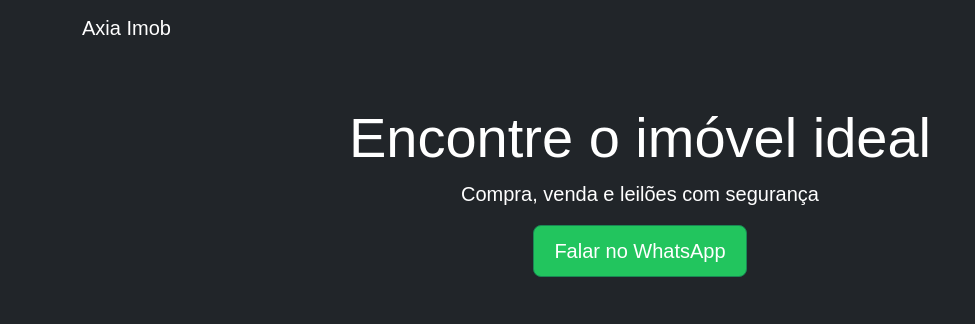
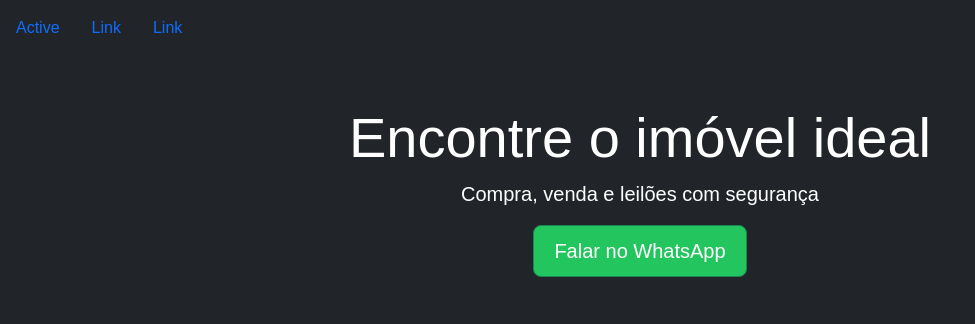
Before and after one commit to victorMedeiros82/axiaImob, a Django app: page / in a window 1280 px wide. Shown: the top 324 px of the page, without its empty margins (0-975 px from the left). Run offline with Django 5.2, Linux system fonts and the light colour scheme.

Commit message:
alterando varios arquivos

```diff
--- a/templates/core/home.html
+++ b/templates/core/home.html
@@ -14,9 +14,20 @@
 
 <!-- NAVBAR -->
 <nav class="navbar navbar-expand-lg navbar-dark bg-dark">
-  <div class="container">
-    <a class="navbar-brand" href="#">Axia Imob</a>
-  </div>
+    <ul class="nav justify-content-end">
+        <li class="nav-item">
+          <a class="nav-link active" aria-current="page" href="#">Active</a>
+        </li>
+        <li class="nav-item">
+          <a class="nav-link" href="#">Link</a>
+        </li>
+        <li class="nav-item">
+          <a class="nav-link" href="#">Link</a>
+        </li>
+        <li class="nav-item">
+          <a class="nav-link disabled" aria-disabled="true">Disabled</a>
+        </li>
+      </ul>
 </nav>
 
 <!-- HERO -->
```
